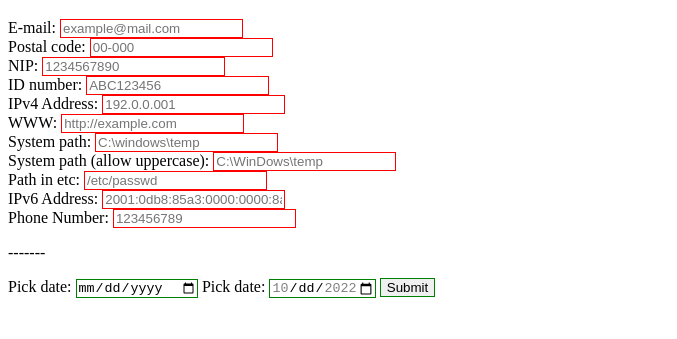
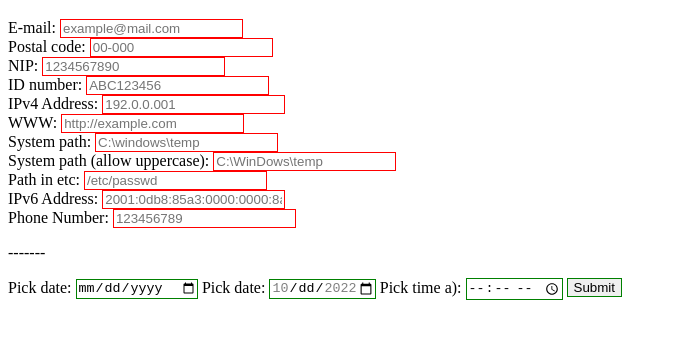
Before and after one commit to rempek99/rempek99.github.io, a plain HTML site: page lab2/index.html in a window 1280 px wide. Shown: the part 87-426 px from the top of the page, without its empty margins (0-677 px from the left). Drawn offline with Linux system fonts and the light colour scheme; a script that the page names is missing.

Commit message:
time picker 12-hours added

```diff
--- a/lab2/index.html
+++ b/lab2/index.html
@@ -40,11 +40,15 @@
         <p>-------</p>
         <label for="first-date">Pick date:</label>
 
-<input type="date" id="first-date" name="first-date">
+        <input type="date" id="first-date" name="first-date">
 
-<label for="weekday-date">Pick date:</label>
+        <label for="weekday-date">Pick date:</label>
 
-<input type="date" min="2022-10-17" max="2022-10-21" id="weekday-date" name="weekday-date">
+        <input type="date" min="2022-10-17" max="2022-10-21" id="weekday-date" name="weekday-date">
+
+        <label for="12-time">Pick time a):</label>
+
+        <input type="time" min="00:00" max="12:00" id="12-time" name="12-time">
 
         <input type="submit" value="Submit">
     </form>
```
